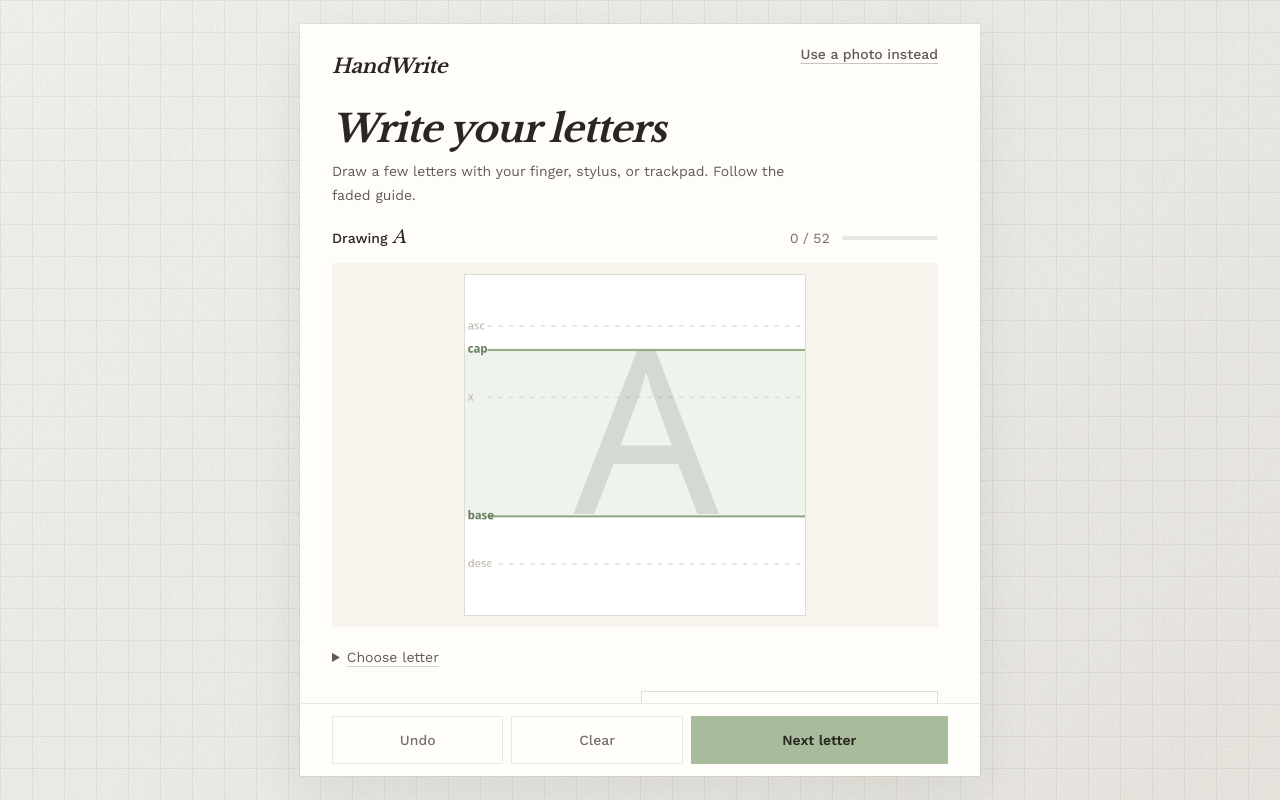
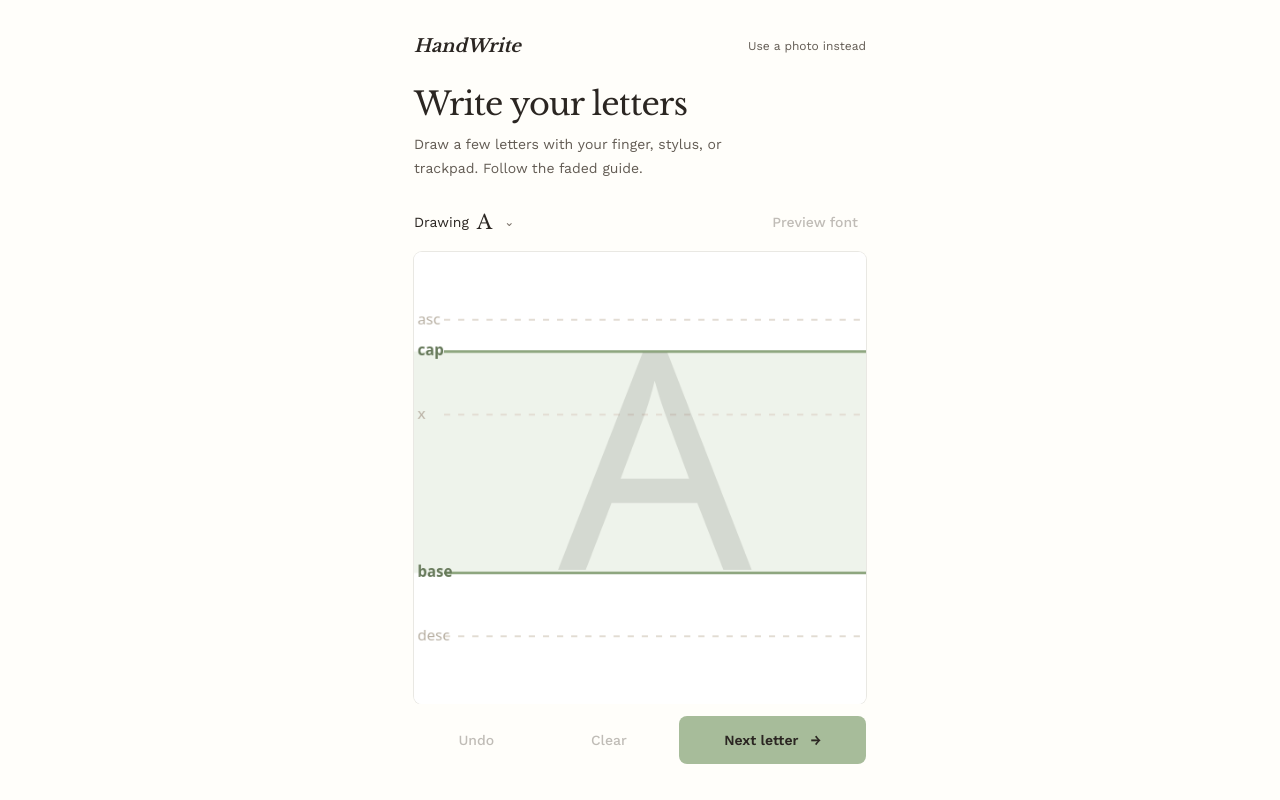
Before and after one commit to jananadiw/handwrite, a Next.js app: page /draw in a window 1280 px wide. Built offline with nearby package versions, Linux system fonts and the light colour scheme.

Commit message:
feat: refine drawing studio layout and interactions

```diff
--- a/src/app/draw/draw-glyphs-form.tsx
+++ b/src/app/draw/draw-glyphs-form.tsx
@@ -13,6 +13,7 @@ import {
   type DrawnStatus,
   type DrawnStrokesByChar,
 } from "./draw-helpers";
+import styles from "./draw-studio.module.css";
 import { GlyphCanvas } from "./glyph-canvas";
 import { LetterChooser } from "./letter-chooser";
 import { SUPPORTED_GLYPHS } from "@/lib/extraction/constants";
@@ -26,7 +27,7 @@ import { generateHandwritingFontInWorker } from "@/lib/font/generate-handwriting
 import type { GeneratedHandwritingFont } from "@/lib/font/types";
 
 const actionFocusClass =
-  "focus-visible:outline-none focus-visible:ring-2 focus-visible:ring-button focus-visible:ring-offset-2";
+  "focus-visible:outline-none focus-visible:ring-2 focus-visible:ring-button focus-visible:ring-offset-2 transition-[color,background-color,transform] duration-150 enabled:active:translate-y-px motion-reduce:transition-none motion-reduce:transform-none";
 
 export function DrawGlyphsForm() {
   const [activeChar, setActiveChar] = useState<DrawnChar>("A");
@@ -107,140 +108,131 @@ export function DrawGlyphsForm() {
   }
 
   return (
-    <section className="mx-auto flex h-full min-h-0 w-full max-w-[680px] items-start justify-center sm:items-center">
-      <div className="flex max-h-full w-full flex-col overflow-hidden bg-stone/95 shadow-[0_18px_50px_rgba(43,38,34,0.08)] ring-1 ring-ink/[0.06] backdrop-blur-[2px]">
+    <section className="mx-auto flex h-full min-h-0 w-full max-w-[min(460px,max(240px,calc(100dvh-300px)))] flex-col justify-center">
+      <div className="flex max-h-full flex-col">
         <div
           aria-label="Drawing workspace"
-          className="upload-scroll min-h-0 w-full overflow-x-hidden overflow-y-auto overscroll-y-contain px-5 py-4 sm:px-8 sm:py-5"
+          className={`${styles.workspace} min-h-0 overflow-y-auto overscroll-y-contain px-1`}
           role="region"
           tabIndex={0}
         >
-          <header className="flex items-center justify-between">
+          <header className="flex items-center justify-between gap-4">
             <Link
               aria-label="HandWrite home"
-              className="inline-flex min-h-11 items-center font-serif text-xl font-bold italic tracking-[-0.02em] text-title transition-colors hover:text-subtitle focus-visible:outline-none focus-visible:ring-2 focus-visible:ring-button focus-visible:ring-offset-4"
+              className={`flex min-h-11 items-center font-serif text-lg font-bold italic text-title ${actionFocusClass}`}
               href="/"
             >
               HandWrite
             </Link>
             <Link
-              className={`min-h-11 text-sm font-medium text-subtitle underline decoration-ink/25 underline-offset-4 transition-colors hover:text-ink ${actionFocusClass}`}
+              className={`flex min-h-11 items-center text-xs text-subtitle hover:text-ink ${actionFocusClass}`}
               href="/upload"
             >
               Use a photo instead
             </Link>
           </header>
-
-          <div className="mt-4 sm:mt-5">
-            <h1 className="max-w-[600px] font-serif text-[32px] font-bold italic leading-[1.12] tracking-[-0.025em] text-title sm:text-[38px]">
+          <div className="mt-4 mb-5">
+            <h1 className="font-serif text-[28px] leading-tight tracking-[-0.025em] text-title sm:text-[32px]">
               {headerCopy.title}
             </h1>
-            <p className="mt-2 max-w-[480px] text-sm leading-6 text-subtitle">
+            <p className="mt-2 max-w-[360px] text-sm leading-6 text-subtitle">
               {headerCopy.subtitle}
             </p>
-
+          </div>
           {status === "generated" && generatedFont && generatedFontUrl ? (
+            <>
               <FontReview
                 error={error}
                 fontUrl={generatedFontUrl}
                 generatedFont={generatedFont}
               />
+              <div className="my-4 grid grid-cols-2 gap-3">
+                <button
+                  className={`min-h-12 rounded-lg text-sm text-ink hover:bg-linen ${actionFocusClass}`}
+                  onClick={startOver}
+                  type="button"
+                >
+                  Draw again
+                </button>
+                <a
+                  className={`flex min-h-12 items-center justify-center rounded-lg bg-button text-sm font-semibold text-button-foreground hover:bg-button-hover ${actionFocusClass}`}
+                  download={generatedFont.fileName}
+                  href={generatedFontUrl}
+                >
+                  Download .ttf
+                </a>
+              </div>
+            </>
           ) : (
-              <div className="mt-4">
-                <div className="flex items-baseline justify-between gap-4">
-                  <p className="text-sm font-medium text-ink">
-                    Drawing{" "}
-                    <span className="font-serif text-lg italic">
-                      {activeChar}
-                    </span>
-                  </p>
-                  <div className="flex items-center gap-3">
-                    <span aria-hidden="true" className="text-sm tabular-nums text-muted">
-                      {drawnCount} / {SUPPORTED_GLYPHS.length}
-                    </span>
+            <>
+              <div className="mb-2 flex items-center justify-between gap-3">
+                <LetterChooser
+                  activeChar={activeChar}
+                  onSelectChar={setActiveChar}
+                  strokesByChar={strokesByChar}
+                  disabled={status === "generating"}
+                />
+                <button
+                  aria-busy={status === "generating"}
+                  className={`min-h-11 rounded-md px-2 text-sm font-medium text-subtitle hover:bg-linen hover:text-ink disabled:cursor-not-allowed disabled:opacity-40 ${actionFocusClass}`}
+                  disabled={!canGenerate}
+                  onClick={() => void generateFont()}
+                  type="button"
+                >
+                  {status === "generating" ? "Preparing…" : "Preview font"}
+                </button>
+              </div>
+              <div key={activeChar} className={styles.letterEnter}>
+                <GlyphCanvas
+                  char={activeChar}
+                  onCommitStroke={commitStroke}
+                  strokes={activeStrokes}
+                />
+              </div>
+              <div className="mt-3 mb-1 flex items-center gap-3">
                 <div
                   aria-label="Letters drawn"
                   aria-valuemax={SUPPORTED_GLYPHS.length}
                   aria-valuemin={0}
                   aria-valuenow={drawnCount}
                   aria-valuetext={getDrawProgressLine(strokesByChar)}
-                      className="h-1 w-16 overflow-hidden rounded-full bg-ink/10 sm:w-24"
+                  className="h-0.5 flex-1 overflow-hidden rounded-full bg-ink/10"
                   role="progressbar"
                 >
                   <div
-                        className="h-full bg-button transition-[width] duration-300 motion-reduce:transition-none"
-                        style={{ width: `${(drawnCount / SUPPORTED_GLYPHS.length) * 100}%` }}
+                    className="h-full origin-left bg-button transition-transform duration-200 ease-out motion-reduce:transition-none"
+                    style={{
+                      transform: `scaleX(${drawnCount / SUPPORTED_GLYPHS.length})`,
+                    }}
                   />
                 </div>
+                <span
+                  aria-hidden="true"
+                  className="text-xs tabular-nums text-subtitle"
+                >
+                  {drawnCount} / {SUPPORTED_GLYPHS.length}
+                </span>
               </div>
-                </div>
-
-                <div className="mt-3 flex justify-center bg-linen/40 p-3">
-                  <GlyphCanvas
-                    char={activeChar}
-                    onCommitStroke={commitStroke}
-                    strokes={activeStrokes}
-                  />
-                </div>
-
-                <LetterChooser
-                  activeChar={activeChar}
-                  onSelectChar={setActiveChar}
-                  strokesByChar={strokesByChar}
-                />
-
-                {error ? (
+              {error && (
                 <p
                   aria-live="assertive"
-                    className="mt-3 text-sm font-medium leading-5 text-coral"
+                  className="my-3 text-sm leading-5 text-coral"
                   role="alert"
                 >
                   {error}
                 </p>
-                ) : null}
-              </div>
               )}
-          </div>
-
-          <div className="mt-3 grid gap-3 sm:grid-cols-2">
-            {status === "generated" && generatedFont && generatedFontUrl ? (
-              <>
-                <button
-                  className={`flex h-14 items-center justify-center bg-stone text-sm font-medium text-ink ring-1 ring-inset ring-ink/10 transition-colors hover:bg-linen ${actionFocusClass}`}
-                  onClick={startOver}
-                  type="button"
-                >
-                  Draw again
-                </button>
-                <a
-                  className={`flex h-14 items-center justify-center bg-button text-sm font-semibold text-button-foreground shadow-[0_8px_24px_rgba(43,38,34,0.08)] transition-colors hover:bg-button-hover ${actionFocusClass}`}
-                  download={generatedFont.fileName}
-                  href={generatedFontUrl}
-                >
-                  Download .ttf
-                </a>
             </>
-            ) : (
-              <button
-                aria-busy={status === "generating"}
-                className={`flex h-12 items-center justify-center bg-stone text-sm font-medium text-ink ring-1 ring-inset ring-ink/15 transition-colors hover:bg-linen disabled:cursor-not-allowed disabled:text-muted sm:col-start-2 ${actionFocusClass}`}
-                disabled={!canGenerate}
-                onClick={() => void generateFont()}
-                type="button"
-              >
-                {status === "generating" ? "Generating" : "Generate font"}
-              </button>
           )}
-          </div>
         </div>
         {status !== "generated" && (
           <div
             aria-label="Drawing controls"
-            className="grid shrink-0 grid-cols-[1fr_1fr_1.5fr] gap-2 border-t border-ink/10 bg-stone px-5 pt-3 pb-[max(0.75rem,env(safe-area-inset-bottom))] sm:px-8"
+            className="grid shrink-0 grid-cols-[1fr_1fr_1.5fr] gap-2 bg-stone px-1 pt-3 pb-[max(0.75rem,env(safe-area-inset-bottom))]"
             role="group"
           >
             <button
-              className={`flex h-12 items-center justify-center bg-stone text-sm font-medium text-ink ring-1 ring-inset ring-ink/10 transition-colors hover:bg-linen disabled:cursor-not-allowed disabled:text-muted ${actionFocusClass}`}
+              className={`flex h-12 items-center justify-center rounded-lg text-sm font-medium text-subtitle hover:bg-linen hover:text-ink disabled:cursor-not-allowed disabled:opacity-40 ${actionFocusClass}`}
               disabled={activeStrokes.length === 0 || status === "generating"}
               onClick={undoStroke}
               type="button"
@@ -248,7 +240,7 @@ export function DrawGlyphsForm() {
               Undo
             </button>
             <button
-              className={`flex h-12 items-center justify-center bg-stone text-sm font-medium text-ink ring-1 ring-inset ring-ink/10 transition-colors hover:bg-linen disabled:cursor-not-allowed disabled:text-muted ${actionFocusClass}`}
+              className={`flex h-12 items-center justify-center rounded-lg text-sm font-medium text-subtitle hover:bg-linen hover:text-ink disabled:cursor-not-allowed disabled:opacity-40 ${actionFocusClass}`}
               disabled={activeStrokes.length === 0 || status === "generating"}
               onClick={clearActiveChar}
               type="button"
@@ -256,12 +248,12 @@ export function DrawGlyphsForm() {
               Clear
             </button>
             <button
-              className={`flex h-12 items-center justify-center bg-button text-sm font-semibold text-button-foreground transition-colors hover:bg-button-hover disabled:opacity-50 ${actionFocusClass}`}
+              className={`flex h-12 items-center justify-center gap-3 rounded-lg bg-button text-sm font-semibold text-button-foreground hover:bg-button-hover disabled:opacity-40 ${actionFocusClass}`}
               disabled={status === "generating"}
               onClick={goToNextChar}
               type="button"
             >
-              Next letter
+              Next letter <span aria-hidden="true">→</span>
             </button>
           </div>
         )}
--- /dev/null
+++ b/src/app/draw/draw-studio.module.css
@@ -0,0 +1,28 @@
+.workspace {
+  scrollbar-width: none;
+}
+
+.workspace::-webkit-scrollbar {
+  display: none;
+}
+
+.letterEnter {
+  animation: letter-enter 180ms ease-out;
+}
+
+@keyframes letter-enter {
+  from {
+    opacity: 0;
+    transform: translateY(3px);
+  }
+  to {
+    opacity: 1;
+    transform: translateY(0);
+  }
+}
+
+@media (prefers-reduced-motion: reduce) {
+  .letterEnter {
+    animation: none;
+  }
+}
--- a/src/app/draw/glyph-canvas.tsx
+++ b/src/app/draw/glyph-canvas.tsx
@@ -163,7 +163,7 @@ export function GlyphCanvas({
   return (
     <canvas
       aria-label={`Drawing area for the letter ${char}`}
-      className="aspect-square w-full max-w-[min(340px,max(200px,calc(100dvh-360px)))] touch-none bg-white ring-1 ring-ink/12"
+      className="aspect-square w-full touch-none rounded-lg bg-white ring-1 ring-ink/10"
       height={CANVAS_SIZE}
       onPointerCancel={handlePointerUp}
       onPointerDown={handlePointerDown}
--- a/src/app/draw/glyph-picker.tsx
+++ b/src/app/draw/glyph-picker.tsx
@@ -56,7 +56,7 @@ function GlyphRow({
       </p>
       <div
         aria-label={`${label} letters`}
-        className="mt-2 grid grid-cols-[repeat(9,minmax(0,1fr))] gap-1.5 sm:grid-cols-[repeat(13,minmax(0,1fr))]"
+        className="mt-2 grid grid-cols-[repeat(5,minmax(0,1fr))] gap-1.5 sm:grid-cols-[repeat(8,minmax(0,1fr))]"
         role="group"
       >
         {chars.map((char) => {
@@ -67,7 +67,7 @@ function GlyphRow({
             <button
               aria-current={isActive ? "true" : undefined}
               aria-label={`${char}${isDrawn ? ", drawn" : ", not drawn yet"}`}
-              className={`flex min-h-11 items-center justify-center text-sm font-medium transition-colors focus-visible:outline-none focus-visible:ring-2 focus-visible:ring-button focus-visible:ring-offset-2 ${
+              className={`flex min-h-11 rounded-md items-center justify-center text-sm font-medium transition-colors focus-visible:outline-none focus-visible:ring-2 focus-visible:ring-button focus-visible:ring-offset-2 ${
                 isActive
                   ? "bg-button text-button-foreground"
                   : isDrawn
--- a/src/app/draw/letter-chooser.tsx
+++ b/src/app/draw/letter-chooser.tsx
@@ -9,31 +9,65 @@ export function LetterChooser({
   activeChar,
   onSelectChar,
   strokesByChar,
+  disabled = false,
 }: {
   activeChar: DrawnChar;
   onSelectChar: (char: DrawnChar) => void;
   strokesByChar: DrawnStrokesByChar;
+  disabled?: boolean;
 }) {
-  const chooserRef = useRef<HTMLDetailsElement>(null);
+  const dialogRef = useRef<HTMLDialogElement>(null);
+  const triggerRef = useRef<HTMLButtonElement>(null);
 
   function chooseLetter(char: DrawnChar) {
     onSelectChar(char);
-    if (chooserRef.current) {
-      chooserRef.current.open = false;
-      chooserRef.current.querySelector("summary")?.focus();
-    }
+    dialogRef.current?.close();
   }
 
   return (
-    <details className="mt-2" ref={chooserRef}>
-      <summary className="w-fit cursor-pointer py-3 text-sm text-subtitle underline decoration-ink/20 underline-offset-4 focus-visible:outline-none focus-visible:ring-2 focus-visible:ring-button focus-visible:ring-offset-2">
-        Choose letter
-      </summary>
-      <GlyphPicker
-        activeChar={activeChar}
-        onSelectChar={chooseLetter}
-        strokesByChar={strokesByChar}
-      />
-    </details>
+    <>
+      <button
+        aria-haspopup="dialog"
+        aria-label={`Choose letter, currently ${activeChar}`}
+        className="flex min-h-11 items-center gap-2 rounded-md pr-3 text-sm text-ink transition-colors hover:bg-linen focus-visible:outline-none focus-visible:ring-2 focus-visible:ring-button disabled:opacity-40 motion-reduce:transition-none"
+        disabled={disabled}
+        onClick={() => dialogRef.current?.showModal()}
+        ref={triggerRef}
+        type="button"
+      >
+        Drawing <span className="font-serif text-xl">{activeChar}</span>
+        <span aria-hidden="true" className="ml-1 text-xs text-muted">
+          ⌄
+        </span>
+      </button>
+      <dialog
+        aria-label="Choose letter"
+        className="m-auto max-h-[80dvh] w-[calc(100%-2rem)] max-w-[520px] overflow-y-auto rounded-xl bg-stone p-0 text-ink shadow-xl backdrop:bg-ink/25"
+        onClick={(event) => {
+          if (event.target === event.currentTarget) dialogRef.current?.close();
+        }}
+        onClose={() => triggerRef.current?.focus()}
+        ref={dialogRef}
+      >
+        <div className="p-5 sm:p-6">
+          <div className="flex items-center justify-between gap-4">
+            <h2 className="font-serif text-xl">Choose a letter</h2>
+            <button
+              aria-label="Close letter picker"
+              className="flex h-11 min-w-11 items-center justify-center rounded-md text-sm text-subtitle hover:bg-linen focus-visible:outline-none focus-visible:ring-2 focus-visible:ring-button"
+              onClick={() => dialogRef.current?.close()}
+              type="button"
+            >
+              Close
+            </button>
+          </div>
+          <GlyphPicker
+            activeChar={activeChar}
+            onSelectChar={chooseLetter}
+            strokesByChar={strokesByChar}
+          />
+        </div>
+      </dialog>
+    </>
   );
 }
--- a/src/app/draw/page.tsx
+++ b/src/app/draw/page.tsx
@@ -2,7 +2,7 @@ import { DrawGlyphsForm } from "./draw-glyphs-form";
 
 export default function DrawPage() {
   return (
-    <main className="paper-grid h-dvh overflow-hidden overscroll-none px-3 py-3 text-ink sm:px-8 sm:py-6">
+    <main className="bg-stone h-dvh overflow-hidden overscroll-none px-5 py-3 text-ink sm:px-8 sm:py-6">
       <DrawGlyphsForm />
     </main>
   );
```
Also changed, not shown: context/decisions.md (+1 -1 lines), 1 other file (tests, documents, lock files or other folders). Lines whose indentation alone changed are shown as unchanged.
